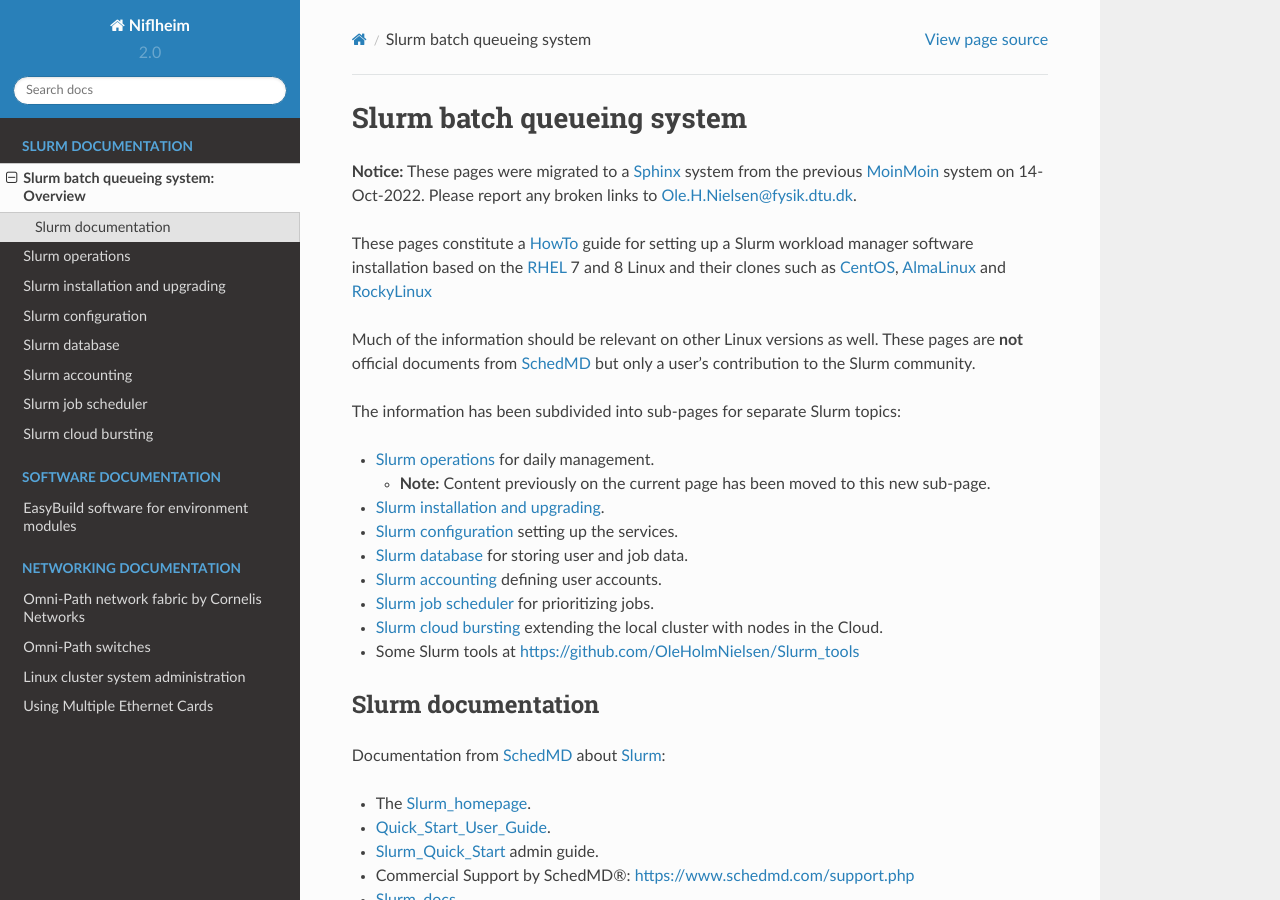
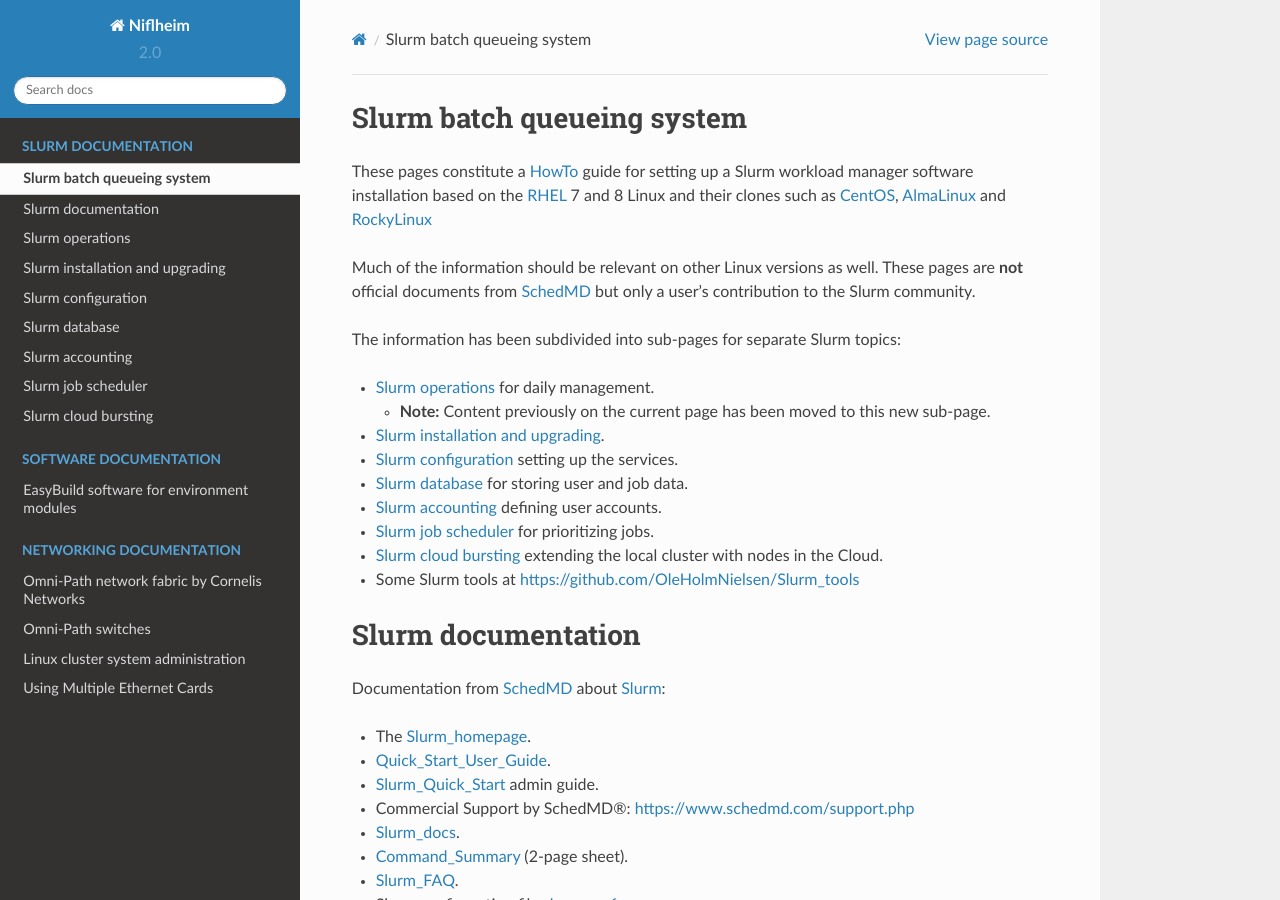
Before and after one commit to OleHolmNielsen/Niflheim_system, a Sphinx documentation site: the page built from docs/SLURM.rst, in a window 1280 px wide and 900 px high. Built offline with Sphinx 7.4.7 and the Read the Docs theme 2.0.0, drawn with Linux system fonts in a browser that asks for light colours.

Commit message:
Removed old comment

```diff
--- a/docs/SLURM.rst
+++ b/docs/SLURM.rst
@@ -1,13 +1,7 @@
 .. _SLURM:
 
-===========================
 Slurm batch queueing system
 ===========================
-
-**Notice:**
-These pages were migrated to a Sphinx_ system from the
-previous MoinMoin_ system on 14-Oct-2022.
-Please report any broken links to Ole.H.Nielsen@fysik.dtu.dk.
 
 .. _MoinMoin: https://moinmo.in/
 .. _Sphinx: https://www.sphinx-doc.org/en/master/
```
